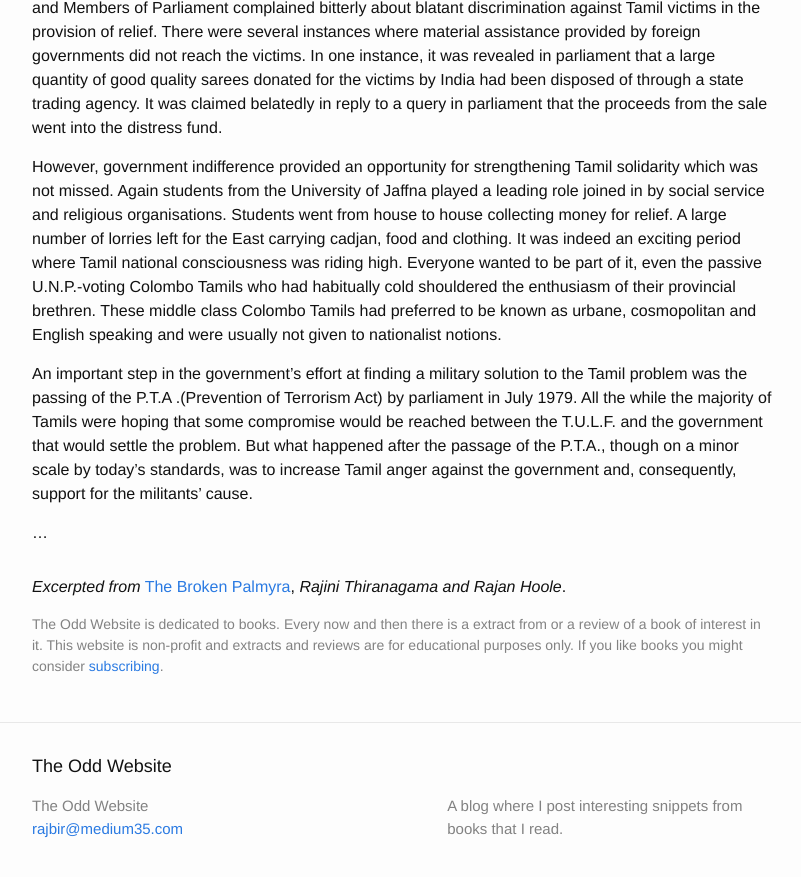
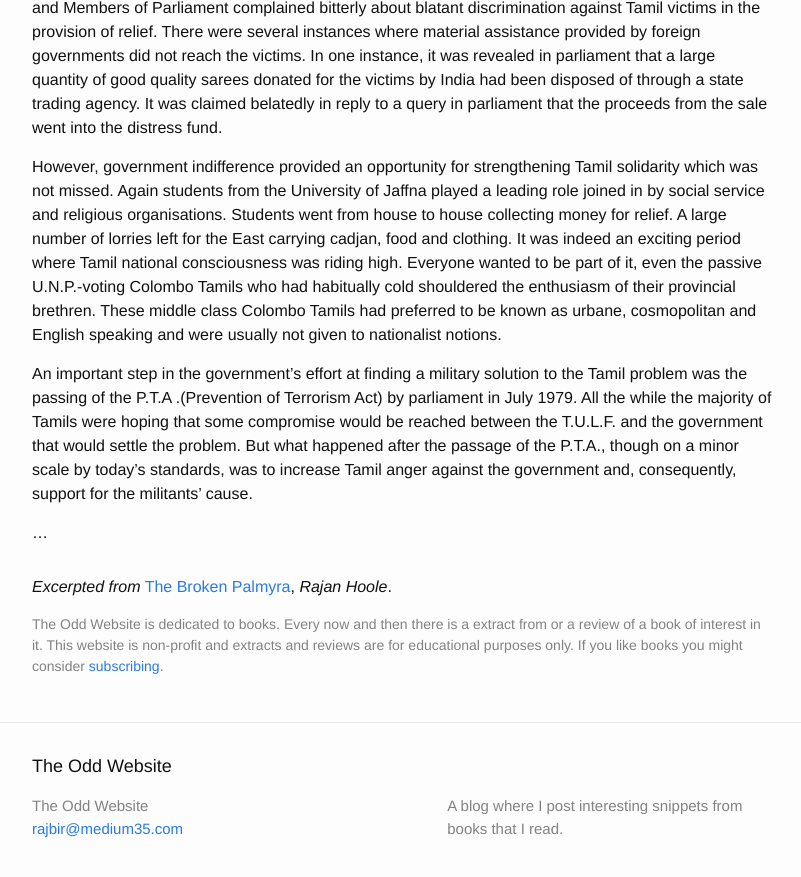
Before and after one commit to bhattacharjee/theodd.website, a Jekyll site: the page built from _posts/2019-04-30-The-Broken-Palmyra.markdown, in a window 1280 px wide and 900 px high, scrolled down 6572 px. Shown: the top 877 px of the window, without its empty margins (238-1039 px from the left). Built offline with Jekyll 4.4.1, drawn with Linux system fonts in a browser that asks for light colours.

Commit message:
official author is Rajan Hoole only

```diff
--- a/_posts/2019-04-30-The-Broken-Palmyra.markdown
+++ b/_posts/2019-04-30-The-Broken-Palmyra.markdown
@@ -12,7 +12,7 @@ tags:
   - Sinhala
 goodreads:   "http://www.uthr.org/BP/Content.htm"
 coverimage:  "https://images.gr-assets.com/books/1323573818l/13187010.jpg"
-bookauthor:  "Rajini Thiranagama and Rajan Hoole"
+bookauthor:  "Rajan Hoole"
 posttype:    "extract-only"
 nameofbook:  "The Broken Palmyra"
 ---
```
